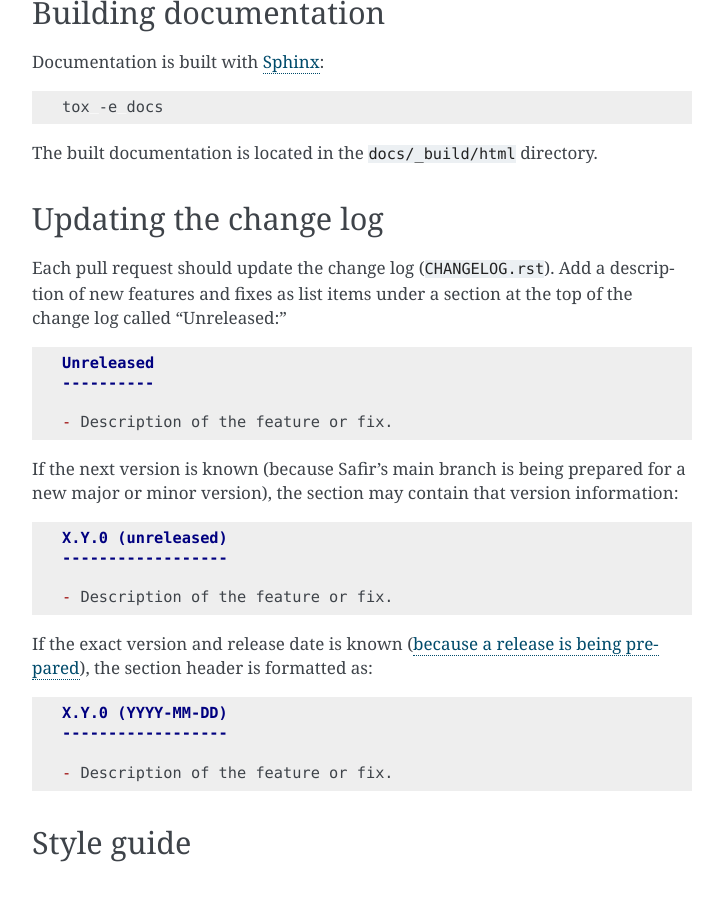
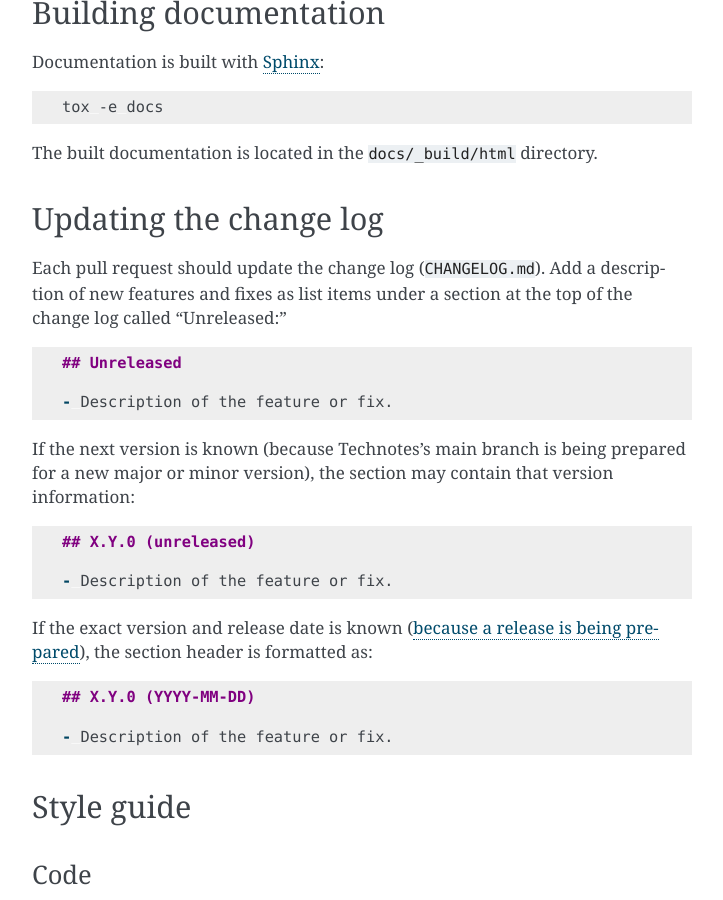
Before and after one commit to lsst-sqre/technote, a Sphinx documentation site: the page built from docs/dev/development.rst, in a window 1280 px wide and 900 px high, scrolled down 1785 px. Shown: the whole window, without its empty margins (388-1111 px from the left). Built offline with Sphinx 7.4.7, drawn with Linux system fonts in a browser that asks for light colours; pages that are not in the unit, such as notebooks, are missing from menus.

Commit message:
Initial adjustments after templating

```diff
--- a/docs/dev/development.rst
+++ b/docs/dev/development.rst
@@ -101,31 +101,28 @@ The built documentation is located in the :file:`docs/_build/html` directory.
 Updating the change log
 =======================
 
-Each pull request should update the change log (:file:`CHANGELOG.rst`).
+Each pull request should update the change log (:file:`CHANGELOG.md`).
 Add a description of new features and fixes as list items under a section at the top of the change log called "Unreleased:"
 
-.. code-block:: rst
+.. code-block:: md
 
-   Unreleased
-   ----------
+   ## Unreleased
 
    - Description of the feature or fix.
 
-If the next version is known (because Safir's main branch is being prepared for a new major or minor version), the section may contain that version information:
+If the next version is known (because Technotes's main branch is being prepared for a new major or minor version), the section may contain that version information:
 
-.. code-block:: rst
+.. code-block:: md
 
-   X.Y.0 (unreleased)
-   ------------------
+   ## X.Y.0 (unreleased)
 
    - Description of the feature or fix.
 
 If the exact version and release date is known (:doc:`because a release is being prepared <release>`), the section header is formatted as:
 
-.. code-block:: rst
+.. code-block:: md
 
-   X.Y.0 (YYYY-MM-DD)
-   ------------------
+   ## X.Y.0 (YYYY-MM-DD)
 
    - Description of the feature or fix.
 
--- a/src/technote/__init__.py
+++ b/src/technote/__init__.py
@@ -3,7 +3,6 @@
 __all__ = ["__version__"]
 
 from importlib.metadata import PackageNotFoundError, version
-
 
 __version__: str
 """The version string of technote
```
Also changed, not shown: docs/dev/release.rst (+7 -7 lines), 2 other files.
